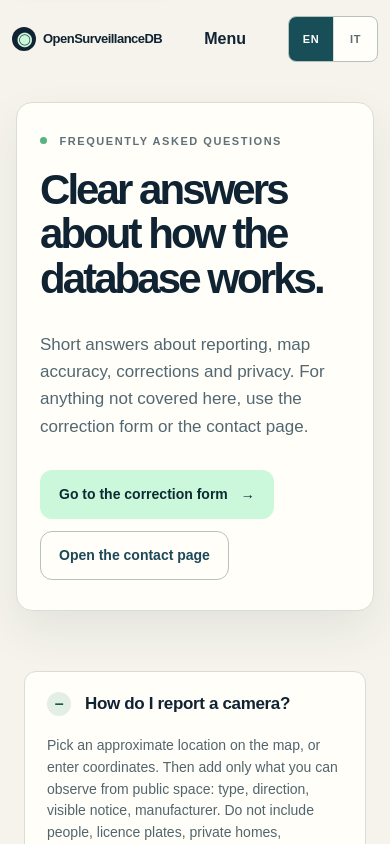
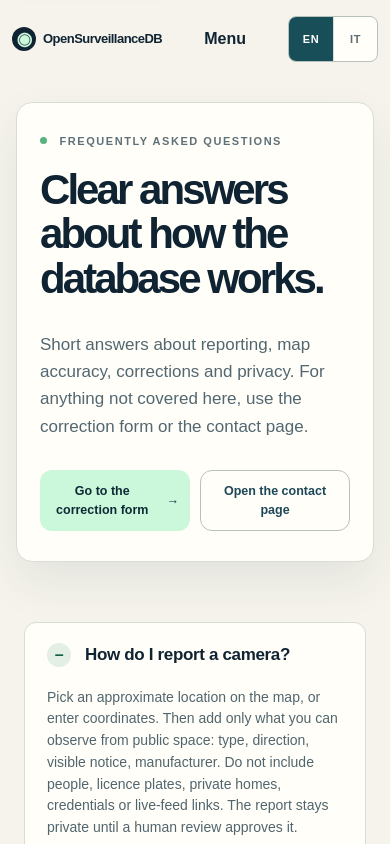
Before and after one commit to Syax89/open-surveillance-db, a Next.js app: page /faq in a window 390 px wide. Shown: the top 844 px of the page. Built offline with nearby package versions, Linux system fonts and the light colour scheme; no server answers.

Commit message:
fix(css): layout stabile EN/IT round 2 (t_690ed55e)

```diff
--- a/app/globals.css
+++ b/app/globals.css
@@ -218,7 +218,7 @@
 .nav-shell { width:var(--container-wide); margin:0 auto; padding:22px 0; display:flex; align-items:center; justify-content:space-between; gap:var(--space-6); }
 .brand { display:inline-flex; align-items:center; gap:10px; font-weight:800; letter-spacing:-.04em; font-size:19px; }
 .brand-mark { display:grid; place-items:center; width:29px; height:29px; border-radius:var(--radius-round); background:var(--ink); color:var(--mint); font-size:var(--text-4xl); line-height:1; }
-.nav-links { display:flex; align-items:center; gap:28px; font-size:var(--text-base); font-weight:700; }
+.nav-links { display:flex; align-items:center; gap:clamp(10px, 1.3vw, 28px); font-size:clamp(12px, 1vw, 14px); font-weight:700; }
 /* t_94b3726d: the auth entry point lives INSIDE .nav-links (PublicNav
    renders AuthNavLinks as its last item, so it is part of the mobile
    dropdown). On desktop (≥768px) .nav-links is the inline header row: it
@@ -260,7 +260,7 @@
    ink box; balance evens the ragged IT wraps; anywhere is the last-resort
    break for unbreakable tokens (e.g. "OpenSurveillanceDB"). */
 .hero h1 { margin:0; max-width:590px; font-size:var(--text-hero); line-height:1.06; letter-spacing:-.075em; font-weight:800; text-wrap:balance; overflow-wrap:anywhere; }
-.hero-intro { max-width:525px; margin:28px 0; color:var(--hero-intro-ink); font-size:var(--text-3xl); line-height:1.58; }
+.hero-intro { max-width:525px; margin:28px 0; color:var(--hero-intro-ink); font-size:var(--text-3xl); line-height:1.58; text-wrap:balance; }
 .hero-actions { display:flex; align-items:center; gap:var(--space-3); flex-wrap:wrap; }
 .button { border:1px solid transparent; padding:13px 18px; border-radius:var(--radius-lg); display:inline-flex; align-items:center; gap:13px; font-size:var(--text-base); font-weight:800; transition:transform .2s ease, background .2s ease; }
 .button:hover { transform:translateY(-2px); }
@@ -305,8 +305,8 @@
 .tool-card:hover { transform:translateY(-2px); border-color:var(--card-hover-border); }
 .tool-card:focus-visible { outline:3px solid var(--focus); outline-offset:2px; }
 .tool-card-icon { display:grid; place-items:center; width:38px; height:38px; border-radius:var(--radius-lg); background:var(--surface-muted); color:var(--icon-ink); font-size:var(--text-3xl); line-height:1; }
-.tool-card-title { font-size:var(--text-3xl); font-weight:800; letter-spacing:-.03em; color:var(--ink); }
-.tool-card-body { margin:0; color:var(--ink-3); font-size:var(--text-md); line-height:1.5; }
+.tool-card-title { font-size:var(--text-3xl); font-weight:800; letter-spacing:-.03em; color:var(--ink); text-wrap:balance; }
+.tool-card-body { margin:0; color:var(--ink-3); font-size:var(--text-md); line-height:1.5; text-wrap:balance; }
 .map-section, .principles, .report-section, footer { width:var(--container-standard); margin-left:auto; margin-right:auto; }
 .map-section { padding:112px 0 102px; }
 .section-heading { display:flex; align-items:end; justify-content:space-between; margin-bottom:30px; gap:var(--space-6); }
@@ -319,7 +319,7 @@
 .map-fallback { display:grid; place-content:center; gap:var(--space-3); height:100%; min-height:540px; padding:var(--space-8); text-align:center; background:var(--map-fallback-bg); color:var(--ink-2); font-size:var(--text-base); line-height:1.5; }
 .map-fallback p { max-width:440px; margin:0 auto; }
 .map-fallback-title { font-size:var(--text-2xl); font-weight:800; color:var(--heading); }
-.map-hint { position:absolute; z-index:500; left:16px; bottom:16px; padding:9px 11px; border:1px solid rgba(202,215,205,.9); border-radius:var(--radius-sm); background:rgba(255,255,251,.92); box-shadow:0 2px 12px rgba(30,48,40,.12); color:var(--map-hint-ink); font-size:var(--text-xs); font-weight:700; }
+.map-hint { position:absolute; z-index:500; left:16px; bottom:16px; max-width:calc(100% - 32px); padding:9px 11px; border:1px solid rgba(202,215,205,.9); border-radius:var(--radius-sm); background:rgba(255,255,251,.92); box-shadow:0 2px 12px rgba(30,48,40,.12); color:var(--map-hint-ink); font-size:var(--text-xs); font-weight:700; overflow-wrap:anywhere; }
 .osm-camera-marker { display:grid; place-items:center; width:25px; height:25px; border:3px solid white; border-radius:var(--radius-round); background:var(--marker); box-shadow:0 2px 7px rgba(30,54,45,.35); }
 .osm-camera-marker i { width:8px; height:8px; border-radius:var(--radius-round); background:var(--mint); }
 .osm-camera-marker.demo { background:var(--status-demo); }
@@ -383,14 +383,14 @@
 .offline-state { margin:16px 0 0; padding:12px 15px; border-left:3px solid var(--offline-accent); background:var(--offline-bg); color:var(--offline-ink); border-radius:var(--radius-xs); font-size:var(--text-md); }
 .offline-state .text-button { color:var(--offline-ink); text-decoration:underline; }
 .principles { display:grid; grid-template-columns:.85fr 1.15fr; gap:90px; padding:85px 0; border-top:1px solid var(--line); }
-.principles-intro>p:not(.eyebrow) { max-width:440px; color:var(--ink-3); font-size:var(--text-2xl); line-height:1.6; }
+.principles-intro>p:not(.eyebrow) { max-width:440px; color:var(--ink-3); font-size:var(--text-2xl); line-height:1.6; text-wrap:balance; }
 .principles-grid { display:grid; grid-template-columns:repeat(3,1fr); gap:var(--space-4); }
 .principles-grid article { min-height:228px; padding:22px; background:var(--surface-muted); border-radius:var(--radius-lg); }
 .principles-grid article:nth-child(2) { background:var(--principle-surface-2) }
 .principles-grid article:nth-child(3) { background:var(--principle-surface-3) }
 .principles-grid span { color:var(--icon-ink); font-size:var(--text-xs); font-weight:800; letter-spacing:.1em; }
 .principles-grid h3 { margin:43px 0 8px; font-size:var(--text-3xl); letter-spacing:-.04em; font-weight:700; }
-.principles-grid p { margin:0; color:var(--ink-4); font-size:var(--text-md); line-height:1.48; }
+.principles-grid p { margin:0; color:var(--ink-4); font-size:var(--text-md); line-height:1.48; text-wrap:balance; }
 .report-section { display:grid; grid-template-columns:.8fr 1.1fr; gap:105px; padding:92px 0 100px; }
 .report-section>div>p:not(.eyebrow) { color:var(--intro-ink); font-size:var(--text-xl); line-height:1.6; }
 .report-rule { margin-top:32px; padding:var(--space-4); border-radius:var(--radius-md); background:var(--rule-bg); color:var(--rule-ink); font-size:var(--text-md); line-height:1.5; }
@@ -514,6 +514,16 @@
 .record-detail-facts dt { margin-bottom:5px; color:var(--label); font-size:var(--text-2xs); text-transform:uppercase; letter-spacing:.1em; font-weight:800; }
 .record-detail-facts dd { margin:0; color:var(--ink-5); font-size:var(--text-base); line-height:1.45; overflow-wrap:anywhere; }
 .record-detail-actions { display:flex; gap:var(--space-3); flex-wrap:wrap; }
+/* IT layout stability (t_690ed55e): the two action buttons must NEVER wrap
+   to a second row in one language while staying on one row in the other.
+   On narrow screens a fixed two-column grid (minmax(0,1fr)) splits the row
+   50/50 regardless of label length; each button centers its text and wraps
+   inside its own column instead of pushing the sibling down. ≥44px targets
+   preserved. */
+@media (max-width:480px) {
+  .record-detail-actions { display:grid; grid-template-columns:repeat(2,minmax(0,1fr)); gap:10px; }
+  .record-detail-actions .button { width:100%; justify-content:center; white-space:normal; text-align:center; overflow-wrap:anywhere; padding:11px 10px; font-size:12.5px; }
+}
 .detail-outline { color:var(--outline-ink); border-color:var(--control-border); }
 .record-detail-note { margin:28px 0 0; padding-top:20px; border-top:1px solid var(--line); color:var(--muted); font-size:var(--text-sm); line-height:1.5; }
 .moderation-page { width:var(--container-standard); margin:30px auto 100px; }
@@ -545,7 +555,7 @@
 .photo-redaction-check { display:grid; grid-template-columns:17px 1fr; align-items:start; gap:9px; color:var(--ink-2); font-size:var(--text-sm); font-weight:700; line-height:1.4; }
 .photo-redaction-check input { width:15px; height:15px; margin:1px 0 0; }
 footer { padding:30px 0 44px; display:grid; grid-template-columns:1fr 1fr 1fr; align-items:end; gap:var(--space-6); border-top:1px solid var(--line); }
-footer>p { margin:0; color:var(--footer-ink); font-size:var(--text-md); line-height:1.5; }
+footer>p { margin:0; color:var(--footer-ink); font-size:var(--text-md); line-height:1.5; text-wrap:balance; }
 .footer-links { display:flex; justify-content:flex-end; gap:18px; color:var(--summary-ink); font-size:var(--text-sm); font-weight:800; }
 /* Global site footer (landmark: contentinfo) rendered by the root layout. */
 .site-footer { display:grid; grid-template-columns:auto 1fr auto; align-items:start; gap:28px 32px; }
@@ -604,7 +614,12 @@
   .nav-actions, .nav-record-actions { gap:9px }
   .nav-record-actions .text-button { max-width:105px;text-align:right }
   .hero-copy { padding:52px 28px 39px }
-  .hero h1 { font-size:49px }
+  /* IT layout stability (t_690ed55e): the IT hero headline is ~7% longer
+     than EN and wrapped to an extra line at 390px, shifting the whole hero
+     block. Clamp keeps the 49px display size at the widest mobile end while
+     shrinking just enough on narrow screens that EN and IT settle on the
+     SAME number of lines (same h1 height) — the hero below stays put. */
+  .hero h1 { font-size:clamp(36px, 10.2vw, 49px) }
   .hero-intro { font-size:var(--text-xl) }
   .hero-stats { margin-top:48px;gap:18px }
   .hero-visual { min-height:260px }
@@ -653,9 +668,19 @@
    the place-search toggle (FiltersBar extraControls) share the second row.
    Replaces the fractured 3-column layout (audit V2: search+sort stacked left,
    type+freshness right, reset floating in a gap). */
-.directory-controls { display:grid; grid-template-columns:minmax(170px,1fr) minmax(180px,1fr) minmax(150px,1fr) auto auto; gap:16px; align-items:end; }
+.directory-controls { display:grid; grid-template-columns:minmax(0,1fr) minmax(180px,1fr) minmax(150px,1fr) auto auto; gap:16px; align-items:end; }
 .record-search { min-width:0; }
+/* IT layout stability (t_690ed55e): the search input must not stretch its
+   grid track with its intrinsic size — the IT placeholder is ~1.3x the EN
+   one, which made the first column ~24px wider in IT and re-wrapped the
+   help text (whole controls row shifted 35px). width:100% makes the input
+   fill the track; minmax(0,1fr) keeps the track a pure fraction. */
+.record-search input { width:100%; box-sizing:border-box; min-width:0; }
 .directory-tool .directory-controls .record-search { grid-column:1/-1; max-width:none; }
+/* Same fraction-only columns on the /mappa filters panel: IT select labels
+   ("Tipo di telecamera") are wider than EN, so fixed-fr tracks avoided a
+   ±14px shuffle of the selects between languages. */
+.map-card .filters-panel { grid-template-columns:minmax(0,1fr) minmax(0,1fr); }
 /* Reset + place-search toggle align with the selects (same end edge, ≥44px
    target — WCAG 2.5.8). */
 .directory-tool .directory-controls > .text-button { align-self:end; min-height:44px; display:inline-flex; align-items:center; white-space:nowrap; margin-bottom:2px; }
@@ -731,16 +756,15 @@
 .duplicate-guidance { margin-top:10px; }
 .duplicate-guidance .text-button { font-size:var(--text-md); }
 @media (max-width:980px) {
-  .directory-controls { grid-template-columns:1fr 1fr }
-  .map-card .filters-panel { grid-template-columns:1fr 1fr }
+  .map-card .filters-panel { grid-template-columns:minmax(0,1fr) minmax(0,1fr) }
   .record-search { grid-column:1/-1 }
   /* /directory catalog: the place-search toggle takes its own row under the
      two-col select grid (type+freshness / sort+reset). */
   .directory-tool .place-search-toggle { grid-column:1/-1; justify-self:start }
 }
 @media (max-width:700px) {
-  .directory-controls { grid-template-columns:1fr }
-  .map-card .filters-panel { grid-template-columns:1fr }
+  .directory-controls { grid-template-columns:minmax(0,1fr) !important }
+  .map-card .filters-panel { grid-template-columns:minmax(0,1fr) }
   .record-search { grid-column:auto }
 }
 @media (max-width:480px) {
```
Also changed, not shown: 58 other files (tests, documents, lock files or other folders).
